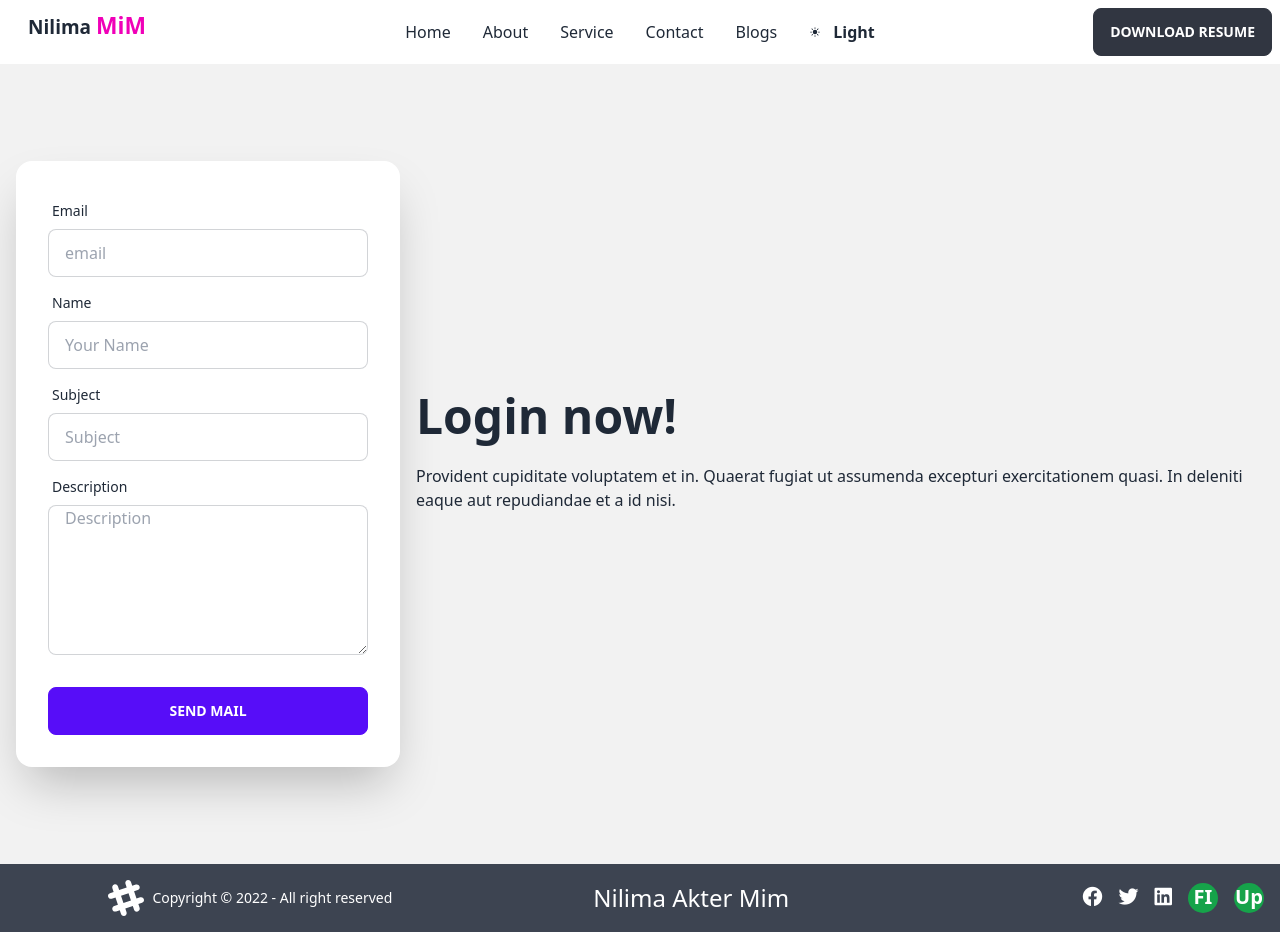
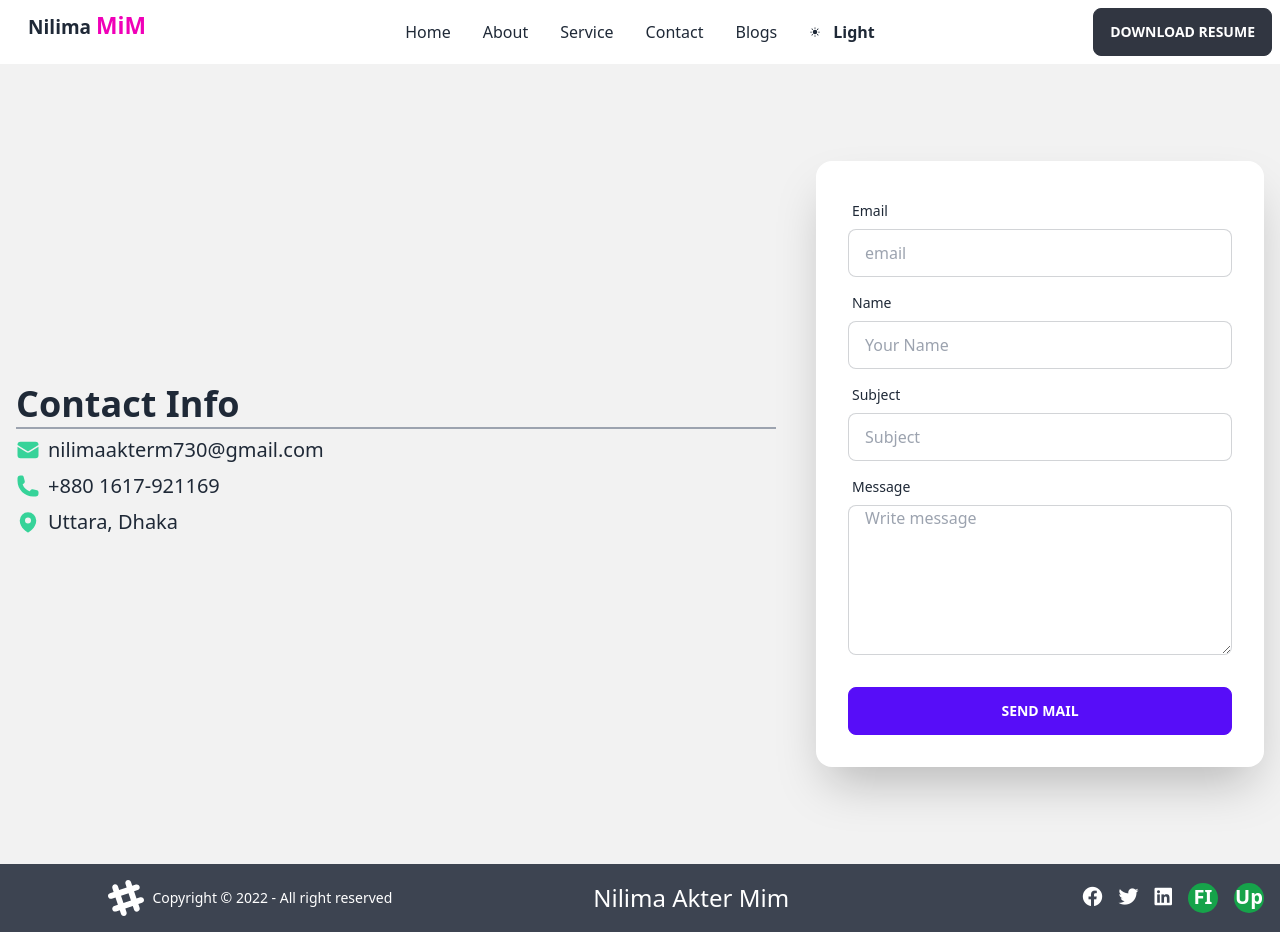
Before and after one commit to rayhanmujumdar/Nilima_Mim_portfolio, a React (Create React App) app: page /contact in a window 1280 px wide. Built offline with nearby package versions, Linux system fonts and the light colour scheme.

Commit message:
contect info added

```diff
--- a/src/components/Contact/Contact.js
+++ b/src/components/Contact/Contact.js
@@ -1,5 +1,6 @@
 import React from "react";
 import { useForm } from "react-hook-form";
+import { EnvelopeIcon,PhoneIcon,MapPinIcon } from '@heroicons/react/24/solid'
 
 const Contact = () => {
   const {
@@ -13,16 +14,25 @@ const Contact = () => {
   };
   return (
     <div className="hero min-h-screen bg-base-200">
-      <div className="hero-content flex-col lg:flex-row-reverse">
-        <div className="text-center lg:text-left">
-          <h1 className="text-5xl font-bold">Login now!</h1>
-          <p className="py-6">
-            Provident cupiditate voluptatem et in. Quaerat fugiat ut assumenda
-            excepturi exercitationem quasi. In deleniti eaque aut repudiandae et
-            a id nisi.
-          </p>
+      <div className="hero-content flex-col lg:flex-row lg:gap-x-10 w-full">
+        <div className="text-center lg:text-left w-full">
+          <h1 className="text-4xl font-bold before:min-w-full md:block inline-block before:h-0.5 before:bg-gray-400 relative before:absolute before:bottom-[-5px]">Contact Info</h1>
+          <div className="mt-3">
+            <div className="flex gap-x-2 items-center my-2">
+                <EnvelopeIcon className="h-6 w-6 text-success"></EnvelopeIcon>
+                <p className="text-xl">nilimaakterm730@gmail.com</p>
+            </div>
+            <div className="flex gap-x-2 items-center my-2">
+                <PhoneIcon className="h-6 w-6 text-success"></PhoneIcon>
+                <a href="tel:+880 1617-921169" className="text-xl">+880 1617-921169</a>
+            </div>
+            <div className="flex gap-x-2 items-center my-2">
+                <MapPinIcon className="h-6 w-6 text-success"></MapPinIcon>
+                <p className="text-xl">Uttara, Dhaka</p>
+            </div>
+          </div>
         </div>
-        <div className="card flex-shrink-0 w-full max-w-sm shadow-2xl bg-base-100">
+        <div data-aos="fade-left" className="card flex-shrink-0 w-full max-w-md shadow-2xl bg-base-100">
           <form onSubmit={handleSubmit(onSubmit)} className="card-body">
             <div className="form-control">
               <label className="label">
@@ -66,15 +76,15 @@ const Contact = () => {
             </div>
             <div className="form-control">
               <label className="label">
-                <span className="label-text">Description</span>
+                <span className="label-text">Message</span>
               </label>
               <textarea
-              {...register('description',{required: "Description is Require"})}
+              {...register('message',{required: "Message is Require"})}
                 type="text"
-                placeholder="Description"
+                placeholder="Write message"
                 className="input input-bordered min-h-[150px]"
               />
-              {errors.description && <p className="text-red-500 pt-1">{errors.description.message}</p>}
+              {errors.message && <p className="text-red-500 pt-1">{errors.message.message}</p>}
             </div>
             <div className="form-control mt-6">
               <button type='submit' className="btn btn-primary">Send Mail</button>
```
